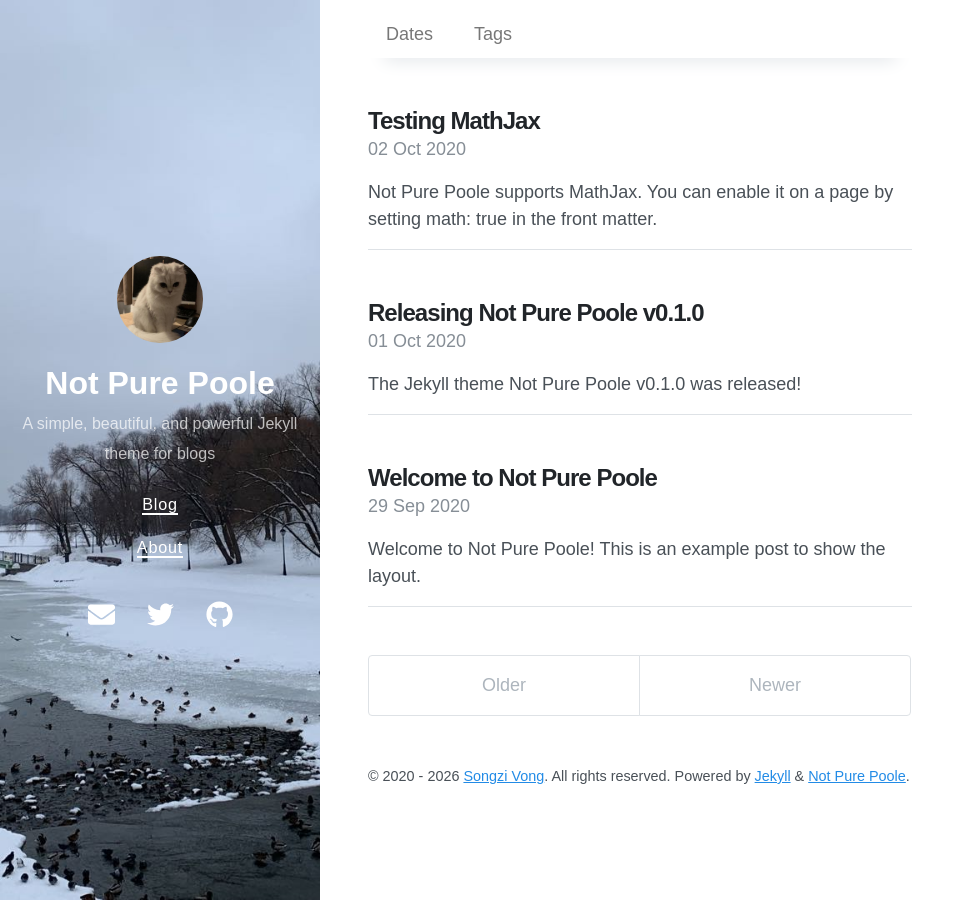
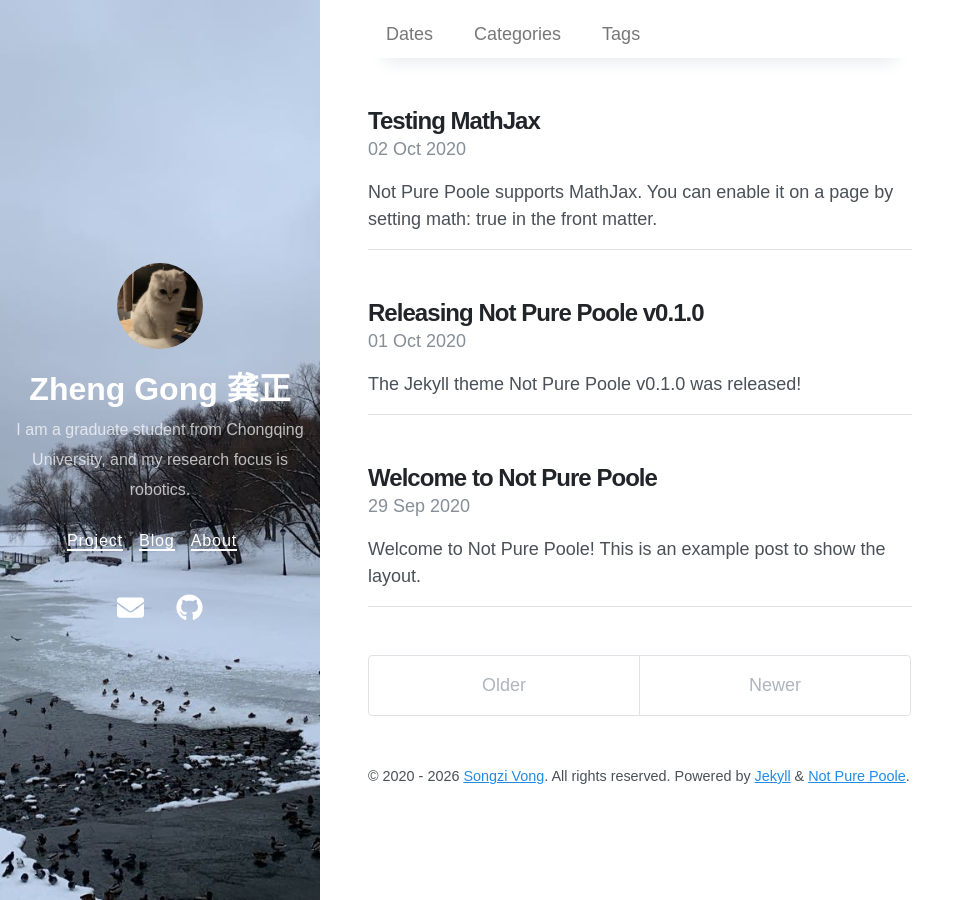
Before and after one commit to gongzheng2020/gongzheng2020.github.io, a Jekyll site: the page built from index.html, in a window 1280 px wide. Shown: the whole page, without its empty margins (0-975 px from the left). Built offline with Jekyll 4.4.1, drawn with Linux system fonts in a browser that asks for light colours; nearby versions of some CDN libraries; the list of posts is cut into pages by our own code.

Commit message:
Add project page to showcase projects and related articles

```diff
--- a/_config.yml
+++ b/_config.yml
@@ -1,7 +1,7 @@
 # Setup
-title: Not Pure Poole
-description: A simple, beautiful, and powerful Jekyll theme for blogs
-url: https://vszhub.github.io
+title: Zheng Gong 龚正
+description: I am a graduate student from Chongqing University, and my research focus is robotics.
+url: https://gongzheng2020.github.io
 avatar: /avatar.jpeg
 paginate: 5
 permalink: pretty
@@ -29,14 +29,12 @@
 
 # Optimize Jekyl SEO Tag
 twitter:
-  username: vszhub
   card: summary
 logo: logo.png
 social:
-  name: Songzi Vong
+  name: Zheng Gong
   links:
-    - https://twitter.com/vszhub
-    - https://github.com/vszhub
+    - https://github.com/gongzheng2020
 google_site_verification: xxxxx
 lang: en
 
--- a/_data/archive.yml
+++ b/_data/archive.yml
@@ -1,9 +1,9 @@
 - type: dates
   title: Dates
   url: /dates/
-#- type: categories
-#  title: Categories
-#  url: /categories/
+- type: categories
+  title: Categories
+  url: /categories/
 - type: tags
   title: Tags
   url: /tags/
--- a/_data/navigation.yml
+++ b/_data/navigation.yml
@@ -1,3 +1,5 @@
+- title: Project
+  url: /project/
 - title: Blog
   url: /
 - title: About
--- a/_sass/_sidebar.scss
+++ b/_sass/_sidebar.scss
@@ -46,11 +46,13 @@
   margin-top: var(--spacer-2);
   padding: 0;
   list-style: none;
+  text-align: center;
 }
 
 .navigation-item {
-  display: block;
-  margin-bottom: var(--spacer);
+  display: inline-block;
+  margin-right: var(--spacer);
+  margin-bottom: 0;
 }
 
 .navigation-item a {
```
Also changed, not shown: AGENTS.md (added, +87 -0 lines), _data/social.yml (+2 -5 lines), project.md (added, +30 -0 lines), me.png (added).
